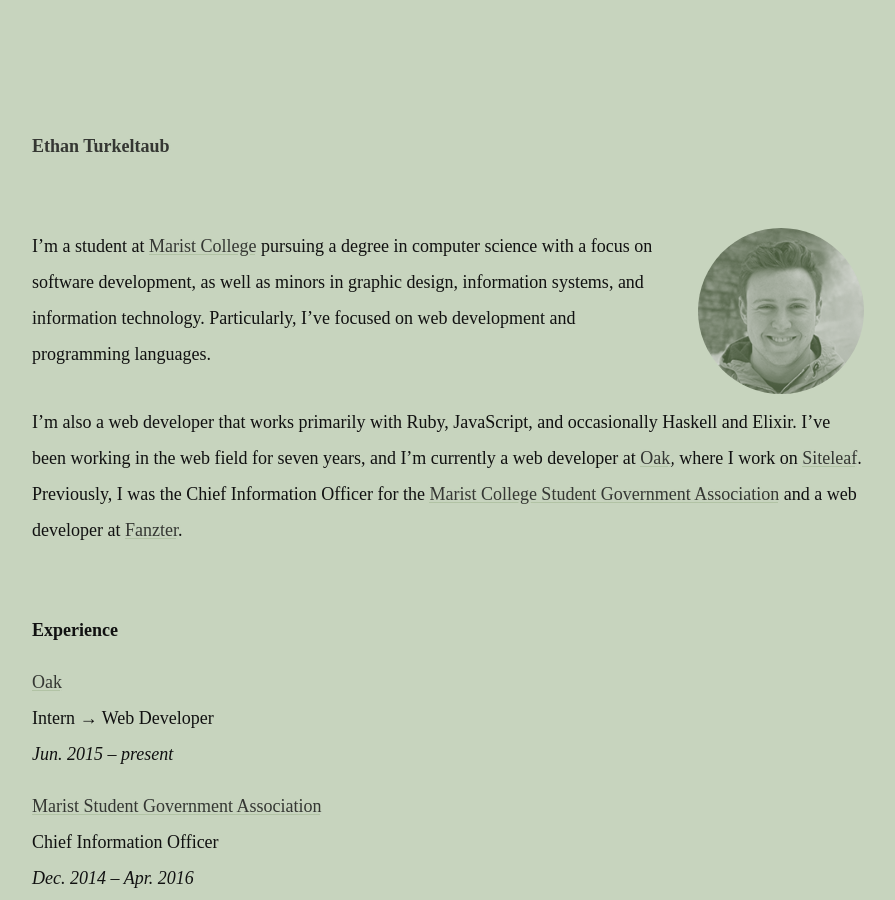
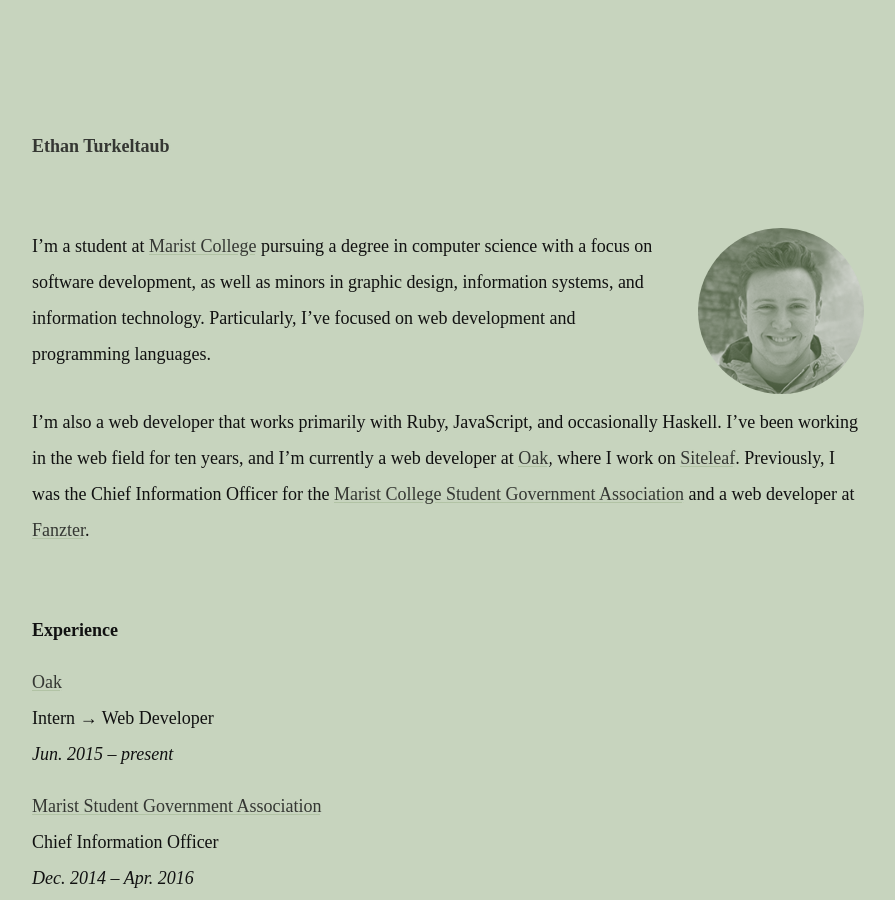
Before and after one commit to ethnt/ethnt.me, a Jekyll site: the page built from information.markdown, in a window 1280 px wide and 900 px high. Shown: the whole window, without its empty margins (96-991 px from the left). Built offline with Jekyll 4.4.1, drawn with Linux system fonts in a browser that asks for light colours.

Commit message:
Updated Information

```diff
--- a/information.markdown
+++ b/information.markdown
@@ -7,4 +7,4 @@
 
 I'm a student at [Marist College](http://marist.edu) pursuing a degree in computer science with a focus on software development, as well as minors in graphic design, information systems, and information technology. Particularly, I've focused on web development and programming languages.
 
-I'm also a web developer that works primarily with Ruby, JavaScript, and occasionally Haskell and Elixir. I’ve been working in the web field for seven years, and I'm currently a web developer at [Oak](https://oak.is), where I work on [Siteleaf](https://siteleaf.com/). Previously, I was the Chief Information Officer for the [Marist College Student Government Association](http://sga.marist.edu) and a web developer at [Fanzter](http://en.wikipedia.org/wiki/Fanzter).
+I'm also a web developer that works primarily with Ruby, JavaScript, and occasionally Haskell. I’ve been working in the web field for ten years, and I'm currently a web developer at [Oak](https://oak.is), where I work on [Siteleaf](https://siteleaf.com/). Previously, I was the Chief Information Officer for the [Marist College Student Government Association](http://sga.marist.edu) and a web developer at [Fanzter](http://en.wikipedia.org/wiki/Fanzter).
```
